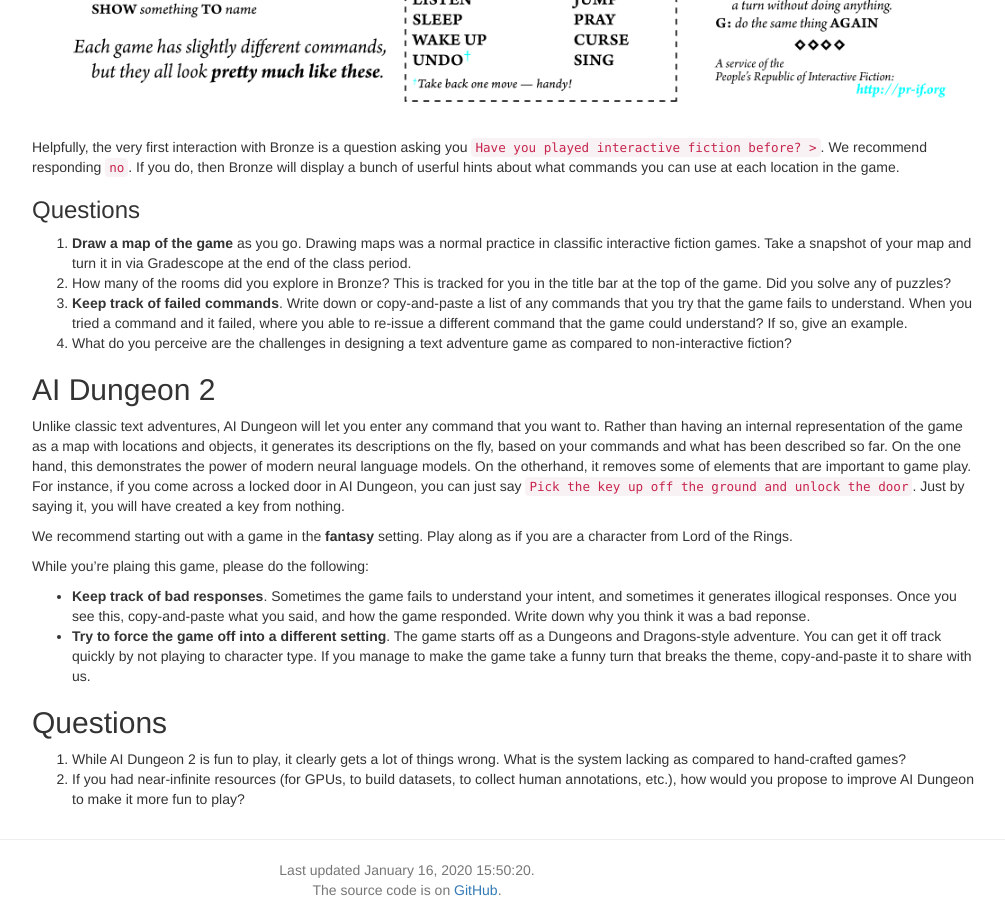
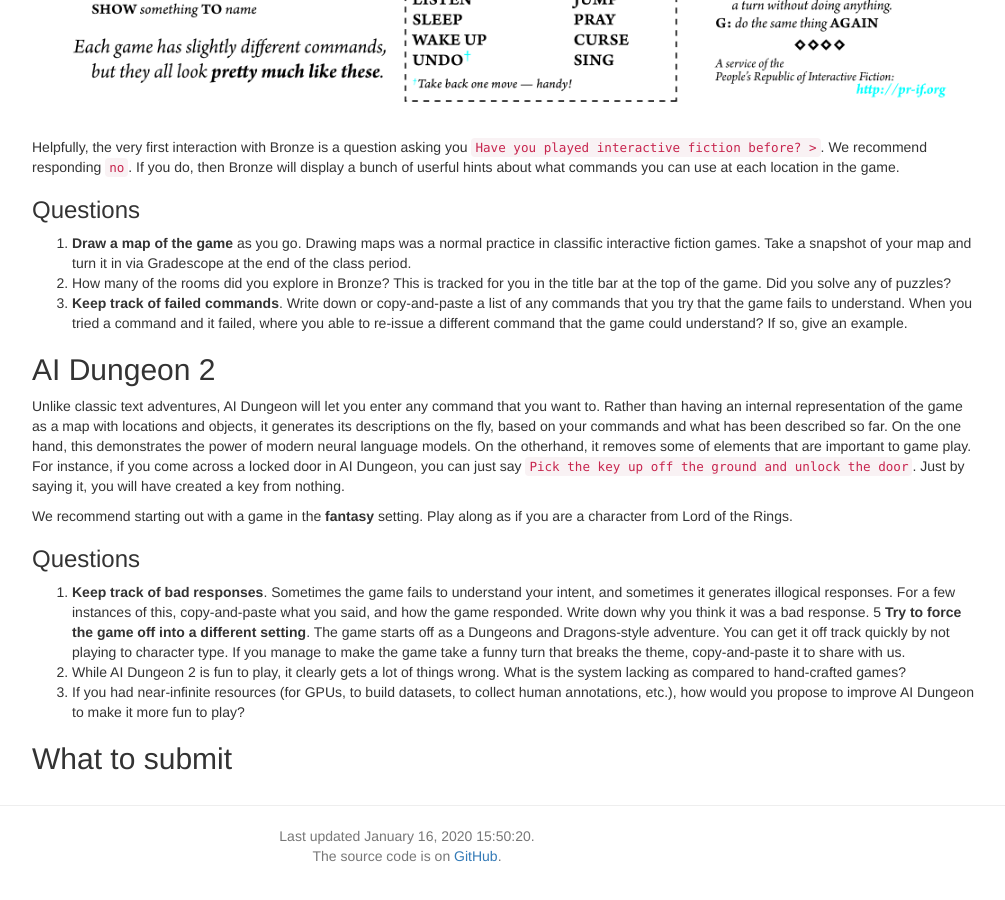
Before and after one commit to interactive-fiction-class/interactive-fiction-class.github.io, a Jekyll site: the page built from in_class_activities/play-text-adventures/play-text-adventures.md, in a window 1280 px wide and 900 px high, scrolled down 1036 px. Shown: the whole window, without its empty margins (233-1238 px from the left). Built offline with Jekyll 4.4.1, drawn with Linux system fonts in a browser that asks for light colours; nearby versions of some CDN libraries; a script that is not in the unit is left out; after the commit the page ends 1902 px from its top, so only the background shows below that; some of the changed lines change nothing that is shown.

Commit message:
Update play-text-adventures.md

```diff
--- a/in_class_activities/play-text-adventures/play-text-adventures.md
+++ b/in_class_activities/play-text-adventures/play-text-adventures.md
@@ -79,17 +79,12 @@
 1.  __Draw a map of the game__ as you go.  Drawing maps was a normal practice in classific interactive fiction games.  Take a snapshot of your map and turn it in via Gradescope at the end of the class period.
 2. How many of the rooms did you explore in Bronze? This is tracked for you in the title bar at the top of the game.  Did you solve any of puzzles?
 3.  __Keep track of failed commands__.  Write down or copy-and-paste a list of any commands that you try that the game fails to understand. When you tried a command and it failed, where you able to re-issue a different command that the game could understand?  If so, give an example.
-4. What do you perceive are the challenges in designing a text adventure game as compared to non-interactive fiction?
 
 ## AI Dungeon 2
 
 Unlike classic text adventures, AI Dungeon will let you enter any command that you want to.  Rather than having an internal representation of the game as a map with locations and objects, it generates its descriptions on the fly, based on your commands and what has been described so far.  On the one hand, this demonstrates the power of modern neural language models.  On the otherhand, it removes some of elements that are important to game play.  For instance, if you come across a locked door in AI Dungeon, you can just say ``Pick the key up off the ground and unlock the door``.  Just by saying it, you will have created a key from nothing.
 
 We recommend starting out with a game in the __fantasy__ setting.  Play along as if you are a character from  Lord of the Rings.
-
-While you're plaing this game, please do the following:
-* __Keep track of bad responses__.  Sometimes the game fails to understand your intent, and sometimes it generates illogical responses.  Once you see this, copy-and-paste what you said, and how the game responded.  Write down why you think it was a bad reponse.
-* __Try to force the game off into a different setting__.  The game starts off as a Dungeons and Dragons-style adventure.  You can get it off track quickly by not playing to character type.  If you manage to make the game take a funny turn that breaks the theme, copy-and-paste it to share with us.
 
 <!--
 You are Bob, a wizard living in the kingdom of Larion. You have a staff and a spellbook. You finish your long journey and finally arrive at the ruin you've been looking for. You look around and see that it's not much different than when you left it.
@@ -120,6 +115,10 @@
 "Ah, yes, I remember seeing you on this list. Well then, if you'll excuse me, I must inform my superior that we have a reservation."
 -->
 
-## Questions
-4. While AI Dungeon 2 is fun to play, it clearly gets a lot of things wrong. What is the system lacking as compared to hand-crafted games?
-5. If you had near-infinite resources (for GPUs, to build datasets, to collect human annotations, etc.), how would you propose to improve AI Dungeon to make it more fun to play?
+### Questions
+4.  __Keep track of bad responses__.  Sometimes the game fails to understand your intent, and sometimes it generates illogical responses.  For a few instances of this, copy-and-paste what you said, and how the game responded.  Write down why you think it was a bad response.
+5 __Try to force the game off into a different setting__.  The game starts off as a Dungeons and Dragons-style adventure.  You can get it off track quickly by not playing to character type.  If you manage to make the game take a funny turn that breaks the theme, copy-and-paste it to share with us.
+6. While AI Dungeon 2 is fun to play, it clearly gets a lot of things wrong. What is the system lacking as compared to hand-crafted games?
+7. If you had near-infinite resources (for GPUs, to build datasets, to collect human annotations, etc.), how would you propose to improve AI Dungeon to make it more fun to play?
+
+## What to submit
```
